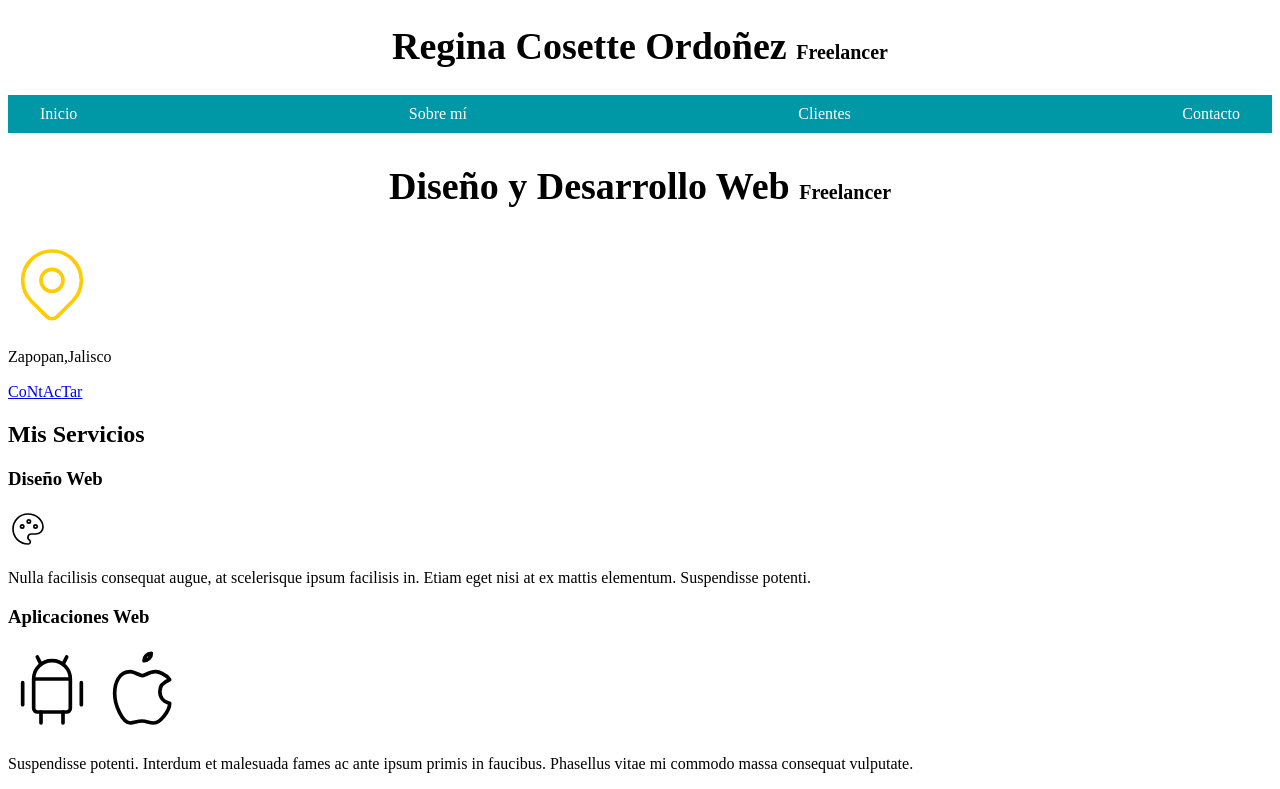
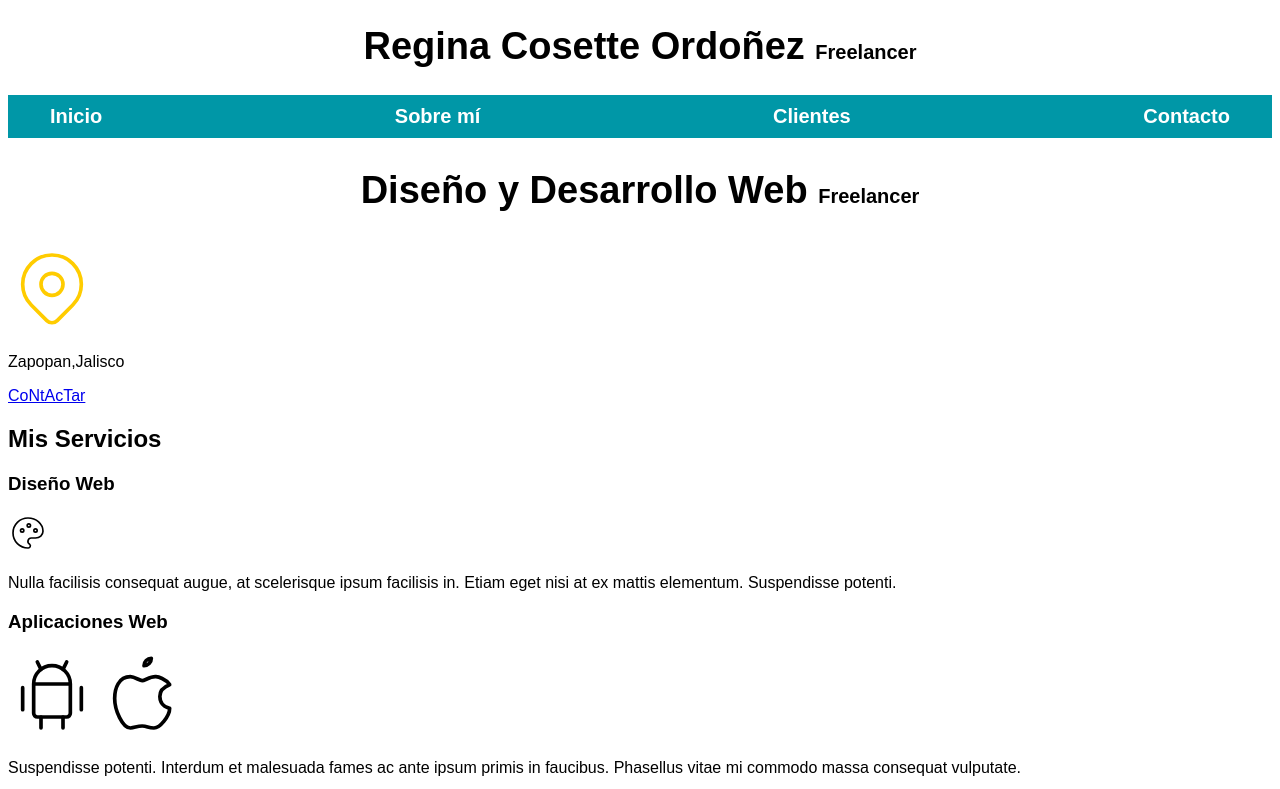
Before and after one commit to cosette212/freelancer_inicio-coss-html1uedemy, a plain HTML site: page freelancer_inicio/index.html in a window 1280 px wide. Shown: the top 789 px of the page. Drawn offline with Linux system fonts and the light colour scheme.

Commit message:
edicion del css

```diff
--- a/freelancer_inicio/css/style.css
+++ b/freelancer_inicio/css/style.css
@@ -11,6 +11,7 @@ html{
 }
 body{
     font-size: 16px; /* 1rem= 10px*/
+    font-family: "krub", sans-serif;
 }
 .titulo {
     text-align: center;
@@ -31,7 +32,6 @@ body{
 }
 
 .navegacion-principal {
-    padding: 1rem;
     display: flex;
     flex-direction: row;
     justify-content: space-between;
@@ -40,4 +40,12 @@ body{
 .navegacion-principal a {
     color: var(--blanco);
     text-decoration: none;
+    font-size: 2rem;
+    font-weight: bold;
+    padding: 1rem;
 }
+
+.navegacion-principal a:hover {
+    background-color: var(--primario);
+    color: var(--oscuro);
+}
```
